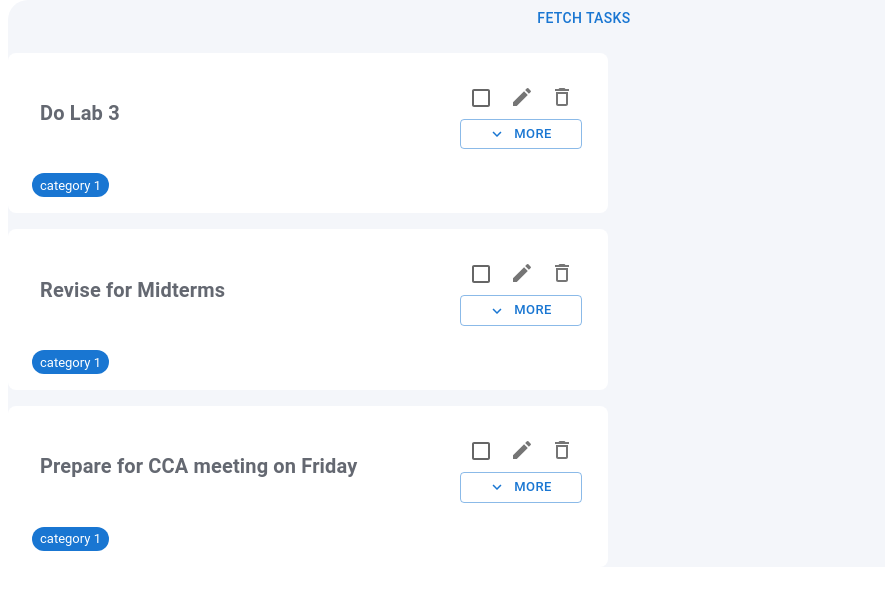
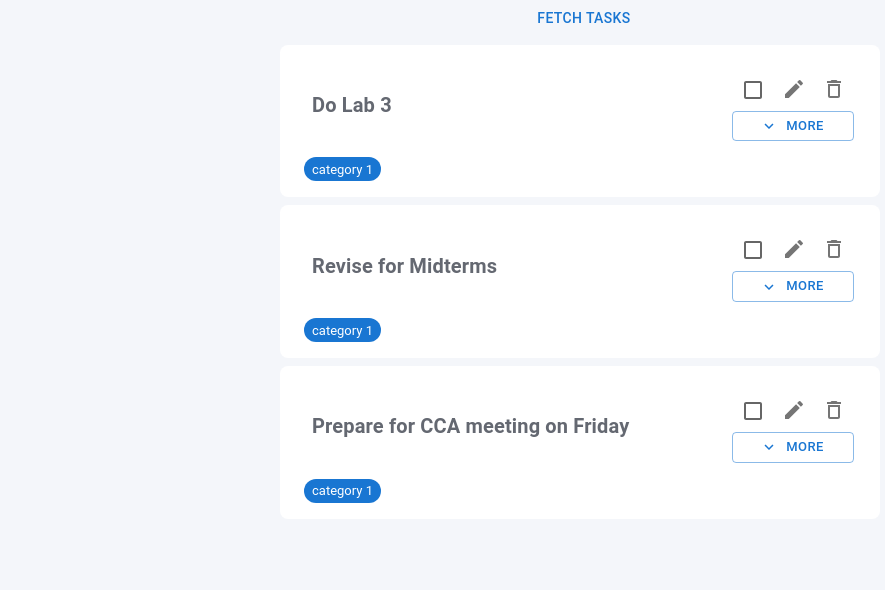
Before and after one commit to jamesyeap/tomato_frontend, a React (Create React App) app: page / in a window 1280 px wide. Both pictures are taken after a click on the button "FETCH TASKS". Shown: the top 590 px of the page, without its empty margins (56-941 px from the left). Built offline with nearby package versions, Linux system fonts and the light colour scheme.

Commit message:
Install React-Query and add editable-fields for name and description in edit mode

```diff
--- a/package.json
+++ b/package.json
@@ -17,6 +17,7 @@
     "@types/react-dom": "^17.0.9",
     "react": "^17.0.2",
     "react-dom": "^17.0.2",
+    "react-query": "^3.34.6",
     "react-redux": "^7.2.6",
     "react-scripts": "5.0.0",
     "typescript": "^4.4.2",
--- a/src/components/Task/Task.tsx
+++ b/src/components/Task/Task.tsx
@@ -1,4 +1,4 @@
-import { Grid, Checkbox, IconButton, Typography, Stack, Button } from "@mui/material";
+import { Grid, Checkbox, IconButton, Typography, Stack, Button, TextField } from "@mui/material";
 import { useState } from "react";
 
 import Category from "../Category/Category";
@@ -8,6 +8,7 @@ import ExpandLessIcon from '@mui/icons-material/ExpandLess';
 import ExpandMoreIcon from '@mui/icons-material/ExpandMore';
 import SaveAsIcon from '@mui/icons-material/SaveAs';
 import HighlightOffIcon from '@mui/icons-material/HighlightOff';
+import DeletableCategory from "../Category/DeletableCategory";
 
 interface TaskProps {
 	name:string,
@@ -17,6 +18,19 @@ interface TaskProps {
 export default function Task(props:TaskProps) {
 	const [isExpanded, setIsExpanded] = useState(false);
 	const [isEditing, setIsEditing] = useState(false);
+
+	const [name, setName] = useState(props.name);
+	const [description, setDescription] = useState(props.description);
+
+	// handles control of "name" field of Task in editing mode
+	const handleChangeName = (e:any) => {
+		setName(e.target.value);
+	}
+
+	// handles control of "description" field of Task in editing mode
+	const handleChangeDescription = (e:any) => {
+		setDescription(e.target.value);
+	}
 
 	// handles completion of Tasks
 	const handleComplete = () => {
@@ -32,6 +46,7 @@ export default function Task(props:TaskProps) {
 	const handleStartEdit = () => {
 		// TODO
 		setIsEditing(true);
+		setIsExpanded(false);
 	}
 	const handleDiscardEdit = () => {
 		// TODO
@@ -72,11 +87,10 @@ export default function Task(props:TaskProps) {
 
 				<Grid item>
 					{isEditing
-						? <Typography variant="h6" sx={{fontWeight: 'bold', color: '#646871', bgcolor:'#F4F6FA', width: 400, borderRadius: 5, padding: 1}}>{props.name}</Typography>
+						? <TextField variant="outlined" fullWidth={true} multiline={true} sx={{width: 400, bgcolor:'#F4F6FA'}} value={name} onChange={handleChangeName} />
 						: <Typography variant="h6" sx={{fontWeight: 'bold', color: '#646871', width: 400, borderRadius: 5, padding: 1}}>{props.name}</Typography>
 					}
 				</Grid>
-
 
 				<Grid item>
 					<Stack>
@@ -126,15 +140,19 @@ export default function Task(props:TaskProps) {
 		</Grid>
 
 		<Grid item>
-			{isExpanded && (<Typography variant="body2" paragraph={true} sx={{color: '#A9ACAD'}}>{props.description}</Typography>)}
+			{isEditing
+				? <TextField variant="outlined" fullWidth={true} multiline={true} sx={{width: 530, bgcolor:'#F4F6FA'}} value={description} onChange={handleChangeDescription} />
+				: isExpanded
+					? (<Typography variant="body2" paragraph={true} sx={{color: '#A9ACAD'}}>{props.description}</Typography>)
+					: null
+			}
 		</Grid>
 
 		<Grid item>
-			{isEditing && (<Typography variant="body2" paragraph={true} sx={{color: '#A9ACAD', bgcolor:'#F4F6FA', width: 530, borderRadius: 5, padding: 1}}>{props.description}</Typography>)}
-		</Grid>
-
-		<Grid item>
-			<Grid container><Category name="category 1"/></Grid>
+			{isEditing
+				? (<Grid container><DeletableCategory name="category 1"/></Grid>)
+				: (<Grid container><Category name="category 1"/></Grid>)
+			}
 		</Grid>
 	</Grid>
 	)
--- a/src/sections/Tasks/Tasks.tsx
+++ b/src/sections/Tasks/Tasks.tsx
@@ -1,7 +1,7 @@
 /* Section that holds all tasks */
 import { useDispatch, useSelector } from 'react-redux'
 import { RootState } from '../../store';
-import { Button, Stack } from '@mui/material';
+import { Button, Grid } from '@mui/material';
 import Task from '../../components/Task/Task'
 
 import { fetchAllTasksAsync } from '../../sections/Tasks/TasksSlice';
@@ -16,15 +16,20 @@ export default function Tasks() {
 	}
 
 	return (
-		<Stack
-		sx={{bgcolor: '#F4F6FA', borderRadius: 5}}
+		<Grid
+		container
 		spacing={2}
+		direction="column"
+		alignItems="center"
+		sx={{bgcolor: '#F4F6FA', minHeight: '90vh'}}
 		>
-			<Button onClick={handleFetchTasks}>Fetch Tasks</Button>
+			<Grid item>
+				<Button onClick={handleFetchTasks}>Fetch Tasks</Button>
+			</Grid>
 
 			{tasksList.map((t:any) => (
-				<Task name={t.name} description={t.description} />
+				<Grid item><Task name={t.name} description={t.description} /></Grid>
 			))}
-		</Stack>
+		</Grid>
 	)
 }
```
Also changed, not shown: 1 other file (tests, documents, lock files or other folders).
